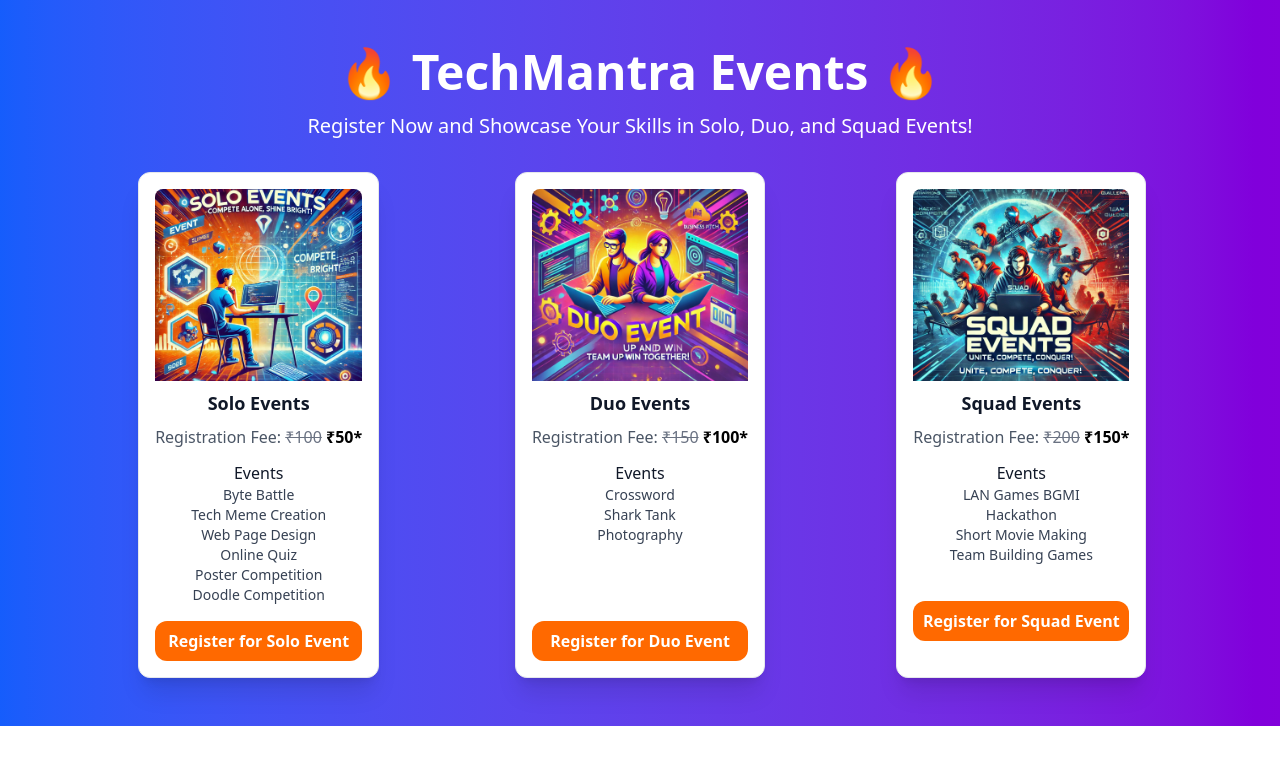
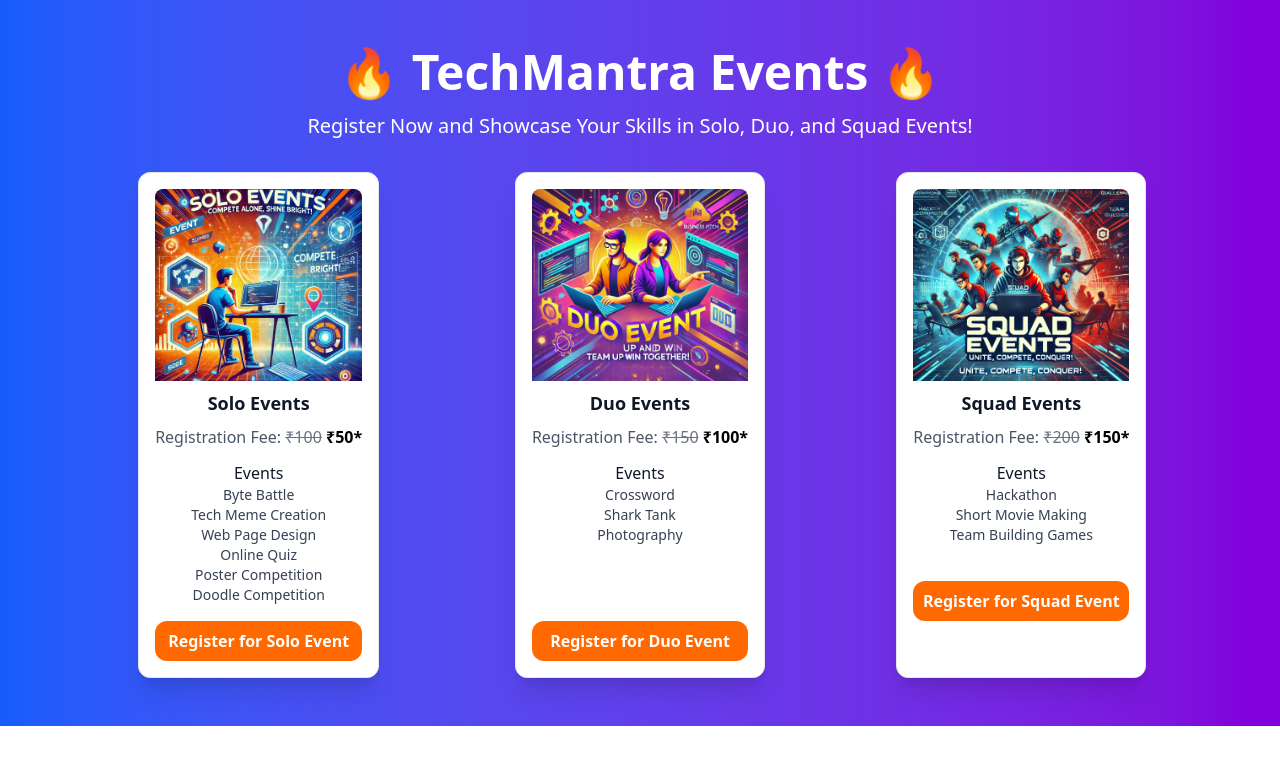
Before and after one commit to im-prathamesh-dev/TechMantraRegi, a React (Vite) app in the folder my-app/: page / in a window 1280 px wide. Shown: the top 764 px of the page. Built offline with nearby package versions, Linux system fonts and the light colour scheme.

Commit message:
After Removing LAN BGMI

```diff
--- a/my-app/src/components/NewStyle.jsx
+++ b/my-app/src/components/NewStyle.jsx
@@ -77,7 +77,7 @@ function NewStyle() {
 
           <div className="mt-3 text-center">
             <p className="font-medium">Events</p>
-            <p className="text-gray-700 text-sm">LAN Games BGMI</p>
+            {/* <p className="text-gray-700 text-sm">LAN Games BGMI</p> */}
             {/* <p className="text-gray-700 text-sm">Lan Games Free Fire</p> */}
             <p className="text-gray-700 text-sm">Hackathon</p>
             <p className="text-gray-700 text-sm">Short Movie Making</p>
--- a/my-app/src/components/RegisterCard/SquadRegisterCard.jsx
+++ b/my-app/src/components/RegisterCard/SquadRegisterCard.jsx
@@ -193,7 +193,7 @@ function handleProceed (){
         className="p-3 border border-gray-300 rounded-md text-lg bg-gray-100 focus:outline-none focus:ring-2 focus:ring-blue-500"
       >
         <option value="">Select Event</option>
-        <option value="Lan Games BGMI">Lan Games BGMI (11th Mar)</option>
+        {/* <option value="Lan Games BGMI">Lan Games BGMI (11th Mar)</option> */}
         {/* <option value="Lan Games Free Fire">Lan Games Free Fire (11th Mar)</option> */}
         <option value="Hackathon">Hackathon (11th Mar)</option>
         <option value="Short Movie Making">Short Movie Making (11th Mar)</option>
```
